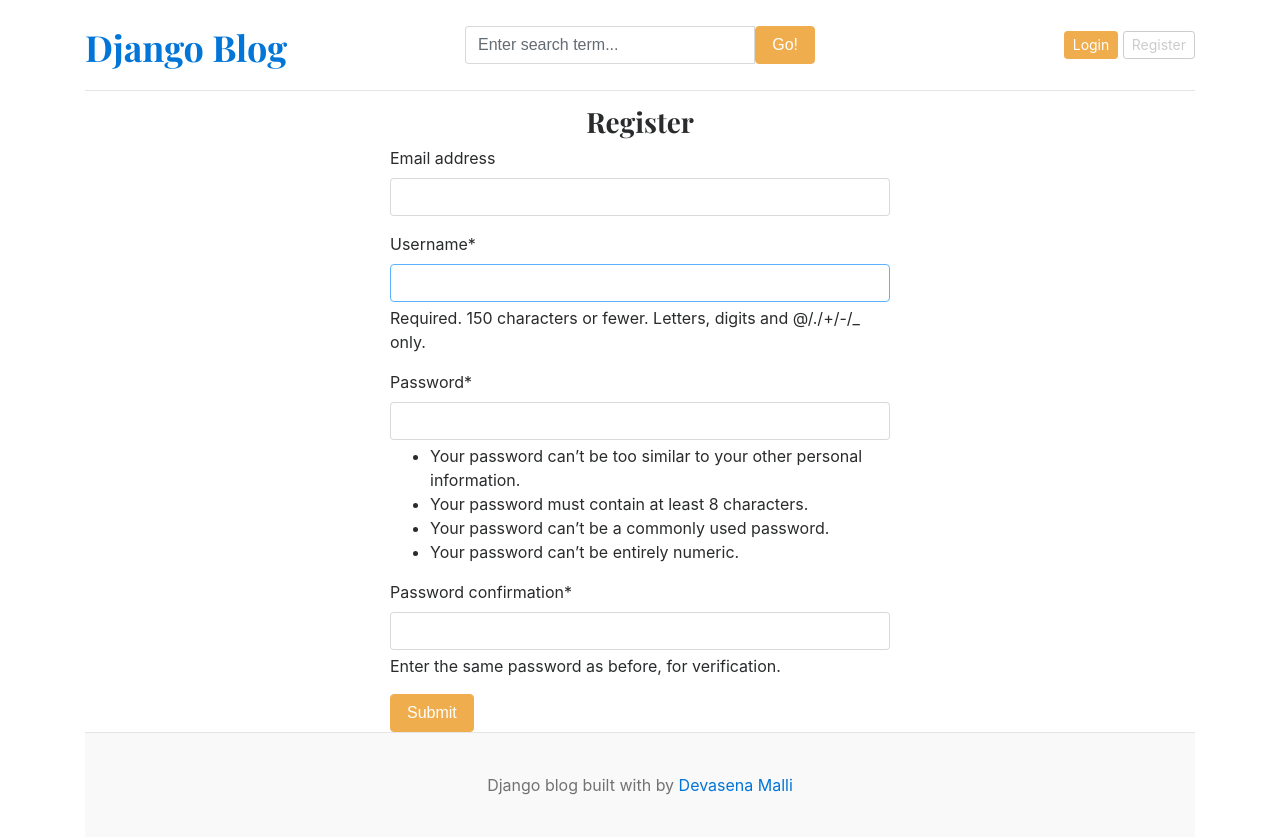
After one commit to DevasenaMalli/django-blog, a Django app: page /register/ in a window 1280 px wide. The commit adds this page. Run offline with Django 5.2, Linux system fonts and the light colour scheme; data that the repository does not hold is empty; some libraries are stand-ins or nearby versions.

Commit message:
registration and login functionality

```diff
--- /dev/null
+++ b/blog_main/forms.py
@@ -0,0 +1,9 @@
+from django.contrib.auth.models import User
+from django.contrib.auth.forms import UserCreationForm
+
+
+class RegistrationForm(UserCreationForm):
+
+      class Meta:
+          model = User
+          fields = ('email','username','password1','password2')
--- a/blog_main/settings.py
+++ b/blog_main/settings.py
@@ -38,6 +38,8 @@ INSTALLED_APPS = [
     'django.contrib.messages',
     'django.contrib.staticfiles',
     'blogs',
+    'crispy_forms',
+    'crispy_bootstrap4'
 ]
 
 MIDDLEWARE = [
@@ -131,3 +133,6 @@ DEFAULT_AUTO_FIELD = 'django.db.models.BigAutoField'
 
 MEDIA_URL = '/media/'
 MEDIA_ROOT = BASE_DIR/'media'
+
+
+CRISPY_TEMPLATE_PACK = 'bootstrap4'
--- a/blog_main/urls.py
+++ b/blog_main/urls.py
@@ -27,7 +27,12 @@ urlpatterns = [
     path('admin/', admin.site.urls),
     path('', views.home, name='home'),
     path('category/',include('blogs.urls')),
-    path('<slug:slug>/', Blogsview.blogs, name='blogs'),
-    path('blogs/search/', Blogsview.search, name='search')
+    path('blogs/<slug:slug>/', Blogsview.blogs, name='blogs'),
+    path('blogs/search/', Blogsview.search, name='search'),
+    path('register/', views.register, name='register'),
+    path('login/', views.login, name='login'),
+    path('logout/', views.logout, name='logout'),
+
+
 
 ]+static(settings.MEDIA_URL, document_root=settings.MEDIA_ROOT)
--- a/blog_main/views.py
+++ b/blog_main/views.py
@@ -1,7 +1,11 @@
 
 from http.client import HTTPResponse
-from django.shortcuts import render
+from django.shortcuts import render,redirect
 from blogs.models import Category,Blog,About,FollowUs
+from .forms import RegistrationForm
+from django.contrib.auth.forms import AuthenticationForm
+from django.contrib import auth
+
 
 
 def home(request):
@@ -24,3 +28,41 @@ def home(request):
 
        }
     return render(request, 'home.html' ,context)
+
+
+def register(request):
+    if request.method == 'POST':
+      form = RegistrationForm(request.POST)
+      if form.is_valid():
+           form.save()
+           return redirect('register')
+    else:
+        form = RegistrationForm()
+    context = {
+        'form':form,
+        }
+    return render(request,'register.html' ,context)
+
+
+def login(request):
+    if request.method == 'POST':
+      form = AuthenticationForm(request,request.POST)
+      if form.is_valid():
+         username = form.cleaned_data['username']
+         password = form.cleaned_data['password']
+
+         user = auth.authenticate(username=username, password=password)
+         if user is not None:
+             auth.login(request,user)
+             return redirect('home')
+
+
+    form = AuthenticationForm()
+    context = {
+        'form':form,
+        }
+    return render(request,'login.html',context)
+
+def logout(request):
+    auth.logout(request)
+    return redirect('home')
--- a/blogs/views.py
+++ b/blogs/views.py
@@ -3,6 +3,7 @@ from http.client import HTTPResponse
 from blogs.models import  Blog,Category,FollowUs
 from django.shortcuts import get_object_or_404
 from django.db.models import Q
+from blogs import views as Blogsview
 # Create your views here.
 
 def posts_by_category(request,category_id):
--- a/templates/base.html
+++ b/templates/base.html
@@ -30,8 +30,14 @@
 
           </div>
           <div class="col-4 d-flex justify-content-end align-items-center">
-            <a class="btn btn-sm btn-warning" href="#">Login</a> &nbsp;
-            <a class="btn btn-sm btn-outline-secondary" href="#">Register</a>
+          {% if not user.is_authenticated %}
+            <a class="btn btn-sm btn-warning" href="{% url 'login' %}">Login</a> &nbsp;
+            <a class="btn btn-sm btn-outline-secondary" href="{% url 'register' %}">Register</a>
+            {% else %}
+            <span>you are loggin in as {{user}}</span>
+            &emsp;
+            <span><a href="{% url 'logout' %}">Logout</span>
+           {% endif %}
           </div>
         </div>
       </header>
--- /dev/null
+++ b/templates/register.html
@@ -0,0 +1,13 @@
+{% extends 'base.html' %}
+
+
+{% block content %}
+{% load crispy_forms_tags %}
+  <h3 class="text-center">Register</h3>
+  <form action="{% url 'register' %}" method="POST" style=" width:500px; margin:auto;">
+     {% csrf_token %}
+       {{form | crispy}}
+     <button type="submit" class="btn btn-warning">Submit</button>
+  </form>
+
+{% endblock content %}
```
Also changed, not shown: templates/login.html (added, +14 -0 lines).
